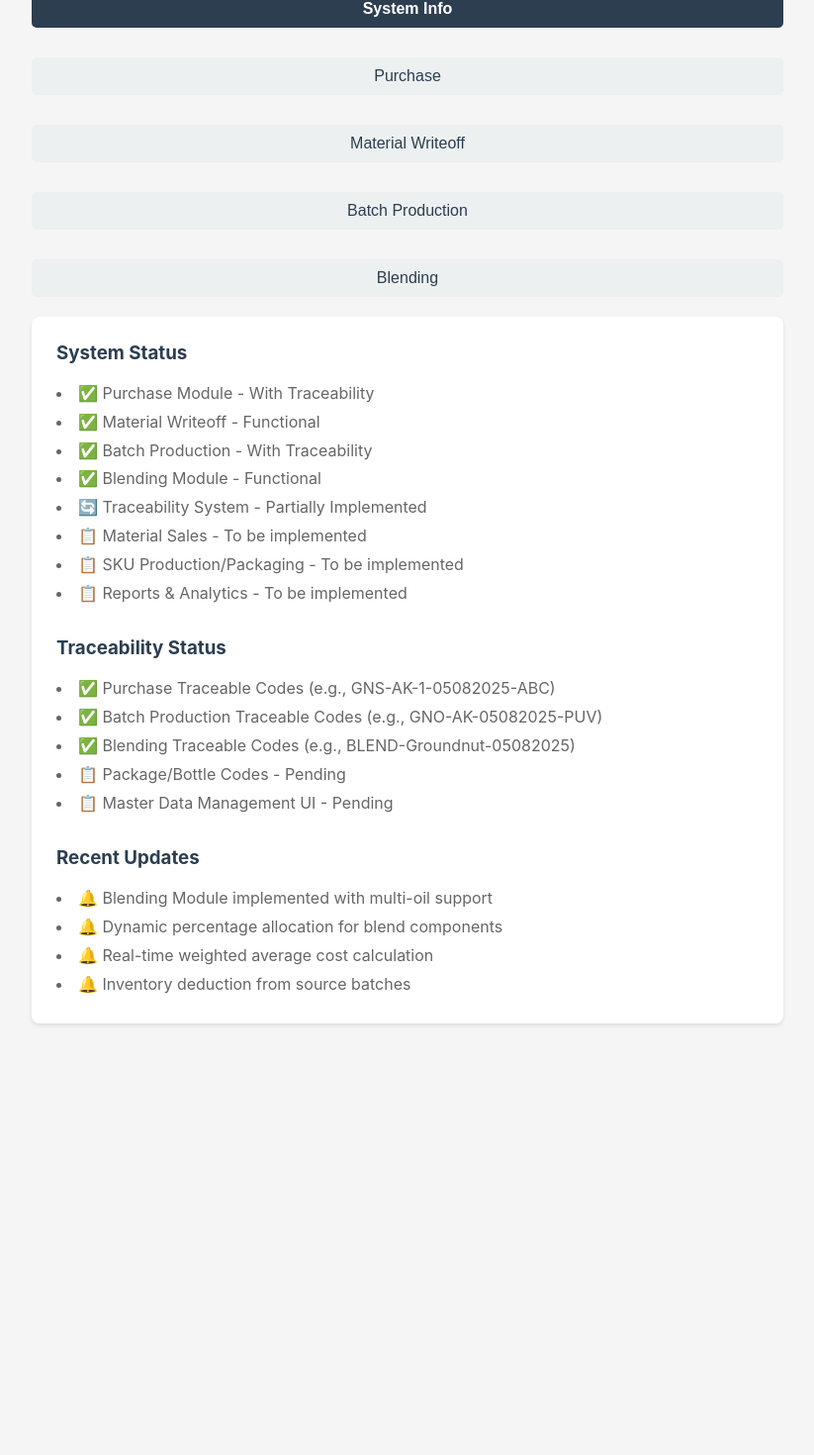
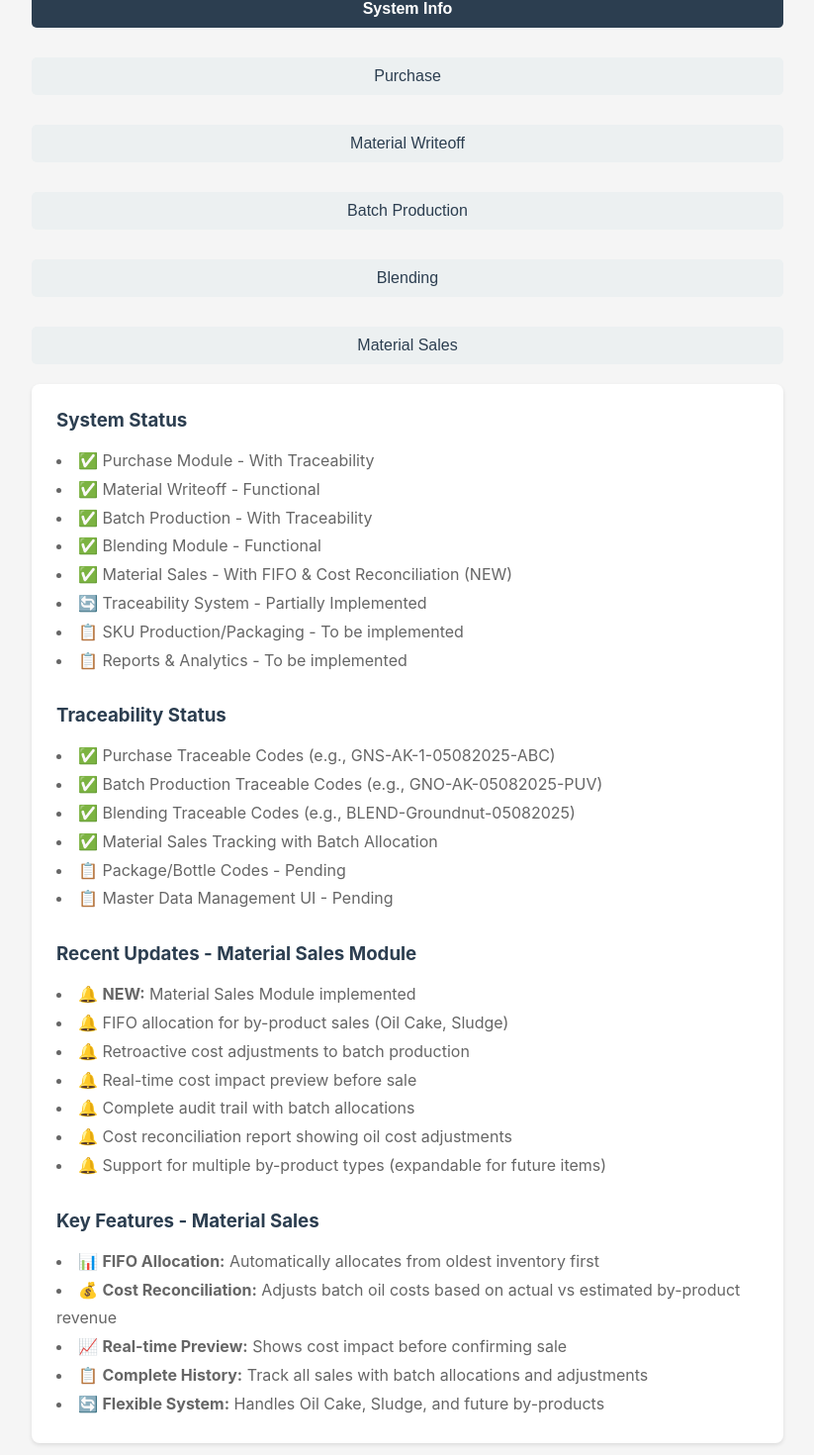
Before and after one commit to rjshvjy/puvi-frontend, a React (Create React App) app: page / in a window 1280 px wide. Shown: the part 200-1670 px from the top of the page at 99% size, without its empty margins (228-1051 px from the left). Before the commit the page ends 1254 px from the top, so only its background shows below. Built offline with nearby package versions, Linux system fonts and the light colour scheme.

Commit message:
Update App.js

```diff
--- a/src/App.js
+++ b/src/App.js
@@ -1,9 +1,13 @@
+// Main App Component for PUVI Oil Manufacturing System
+// File Path: puvi-frontend/src/App.js
+
 import React, { useState } from 'react';
 import './App.css';
 import Purchase from './modules/Purchase';
 import MaterialWriteoff from './modules/MaterialWriteoff';
 import BatchProduction from './modules/BatchProduction';
 import Blending from './modules/Blending';
+import MaterialSales from './modules/MaterialSales';  // NEW - Import Material Sales
 
 function App() {
   const [activeModule, setActiveModule] = useState('info');
@@ -101,6 +105,22 @@ function App() {
         >
           Blending
         </button>
+
+        <button
+          onClick={() => setActiveModule('sales')}
+          style={{
+            padding: '10px 20px',
+            backgroundColor: activeModule === 'sales' ? '#e67e22' : '#ecf0f1',
+            color: activeModule === 'sales' ? 'white' : '#2c3e50',
+            border: 'none',
+            borderRadius: '5px',
+            cursor: 'pointer',
+            fontWeight: activeModule === 'sales' ? 'bold' : 'normal',
+            transition: 'all 0.2s ease'
+          }}
+        >
+          Material Sales
+        </button>
       </nav>
 
       {activeModule === 'info' && (
@@ -111,8 +131,8 @@ function App() {
             <li>✅ Material Writeoff - Functional</li>
             <li>✅ Batch Production - With Traceability</li>
             <li>✅ Blending Module - Functional</li>
+            <li>✅ Material Sales - With FIFO & Cost Reconciliation (NEW)</li>
             <li>🔄 Traceability System - Partially Implemented</li>
-            <li>📋 Material Sales - To be implemented</li>
             <li>📋 SKU Production/Packaging - To be implemented</li>
             <li>📋 Reports & Analytics - To be implemented</li>
           </ul>
@@ -122,16 +142,29 @@ function App() {
             <li>✅ Purchase Traceable Codes (e.g., GNS-AK-1-05082025-ABC)</li>
             <li>✅ Batch Production Traceable Codes (e.g., GNO-AK-05082025-PUV)</li>
             <li>✅ Blending Traceable Codes (e.g., BLEND-Groundnut-05082025)</li>
+            <li>✅ Material Sales Tracking with Batch Allocation</li>
             <li>📋 Package/Bottle Codes - Pending</li>
             <li>📋 Master Data Management UI - Pending</li>
           </ul>
 
-          <h3 style={{ marginTop: '30px' }}>Recent Updates</h3>
+          <h3 style={{ marginTop: '30px' }}>Recent Updates - Material Sales Module</h3>
           <ul>
-            <li>🔔 Blending Module implemented with multi-oil support</li>
-            <li>🔔 Dynamic percentage allocation for blend components</li>
-            <li>🔔 Real-time weighted average cost calculation</li>
-            <li>🔔 Inventory deduction from source batches</li>
+            <li>🔔 <strong>NEW:</strong> Material Sales Module implemented</li>
+            <li>🔔 FIFO allocation for by-product sales (Oil Cake, Sludge)</li>
+            <li>🔔 Retroactive cost adjustments to batch production</li>
+            <li>🔔 Real-time cost impact preview before sale</li>
+            <li>🔔 Complete audit trail with batch allocations</li>
+            <li>🔔 Cost reconciliation report showing oil cost adjustments</li>
+            <li>🔔 Support for multiple by-product types (expandable for future items)</li>
+          </ul>
+
+          <h3 style={{ marginTop: '30px' }}>Key Features - Material Sales</h3>
+          <ul>
+            <li>📊 <strong>FIFO Allocation:</strong> Automatically allocates from oldest inventory first</li>
+            <li>💰 <strong>Cost Reconciliation:</strong> Adjusts batch oil costs based on actual vs estimated by-product revenue</li>
+            <li>📈 <strong>Real-time Preview:</strong> Shows cost impact before confirming sale</li>
+            <li>📋 <strong>Complete History:</strong> Track all sales with batch allocations and adjustments</li>
+            <li>🔄 <strong>Flexible System:</strong> Handles Oil Cake, Sludge, and future by-products</li>
           </ul>
         </div>
       )}
@@ -140,6 +173,7 @@ function App() {
       {activeModule === 'writeoff' && <MaterialWriteoff />}
       {activeModule === 'batch' && <BatchProduction />}
       {activeModule === 'blending' && <Blending />}
+      {activeModule === 'sales' && <MaterialSales />}
     </div>
   );
 }
```
